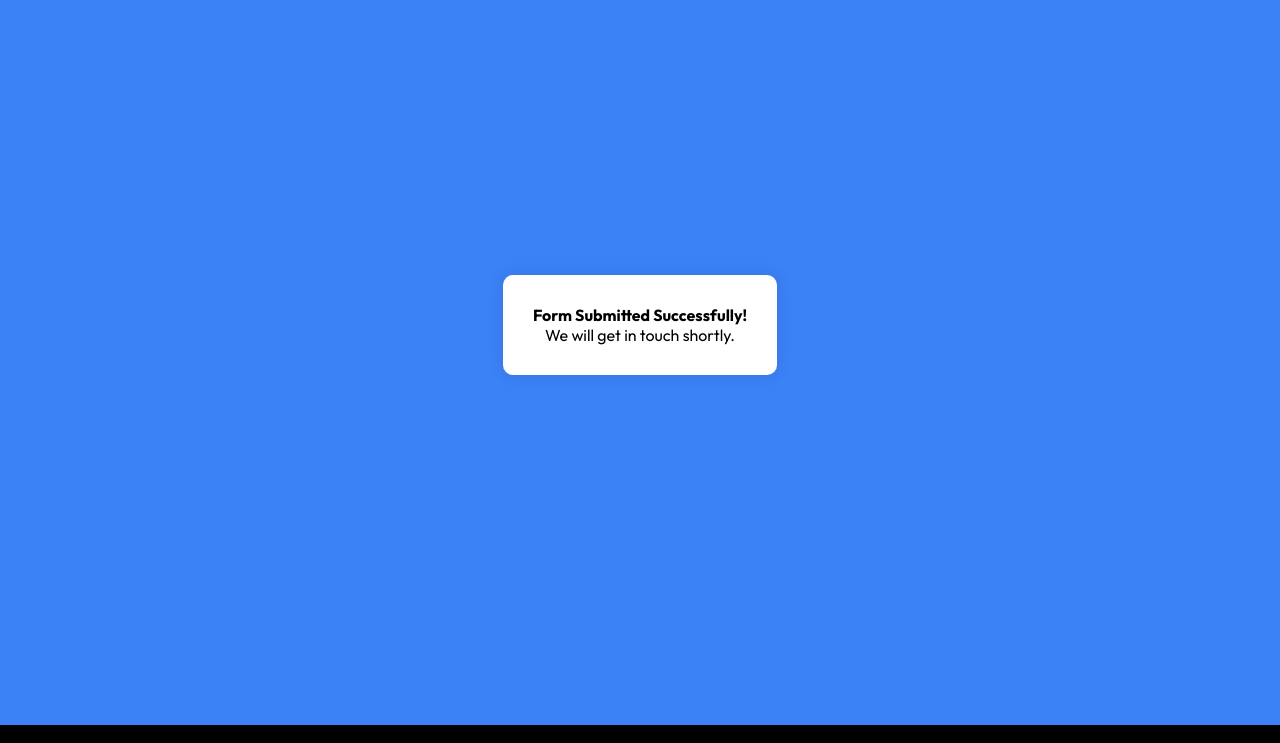
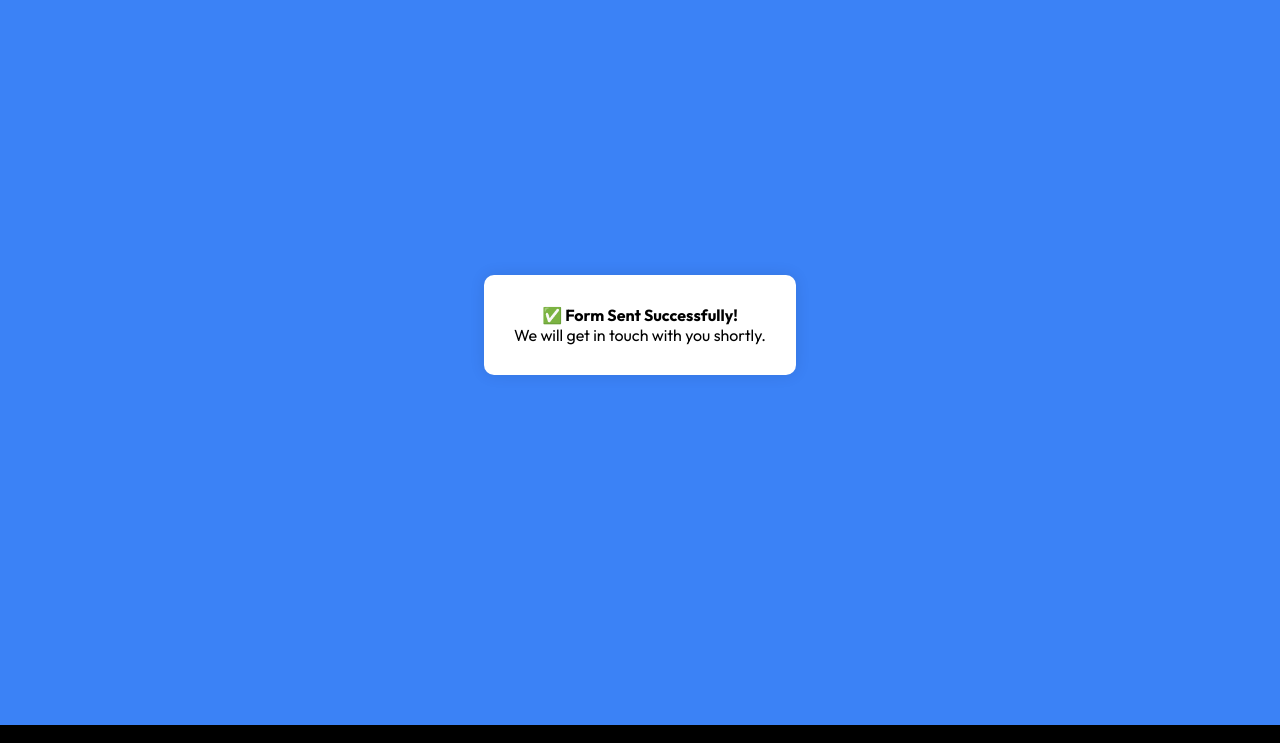
Before and after one commit to Samie-Records/Samie_Records, a plain HTML site: page thank-you-form.html in a window 1280 px wide. Shown: the part 75-818 px from the top of the page. Drawn offline with nearby package versions, Linux system fonts and the light colour scheme.

Commit message:
Add files via upload

```diff
--- a/thank-you-form.html
+++ b/thank-you-form.html
@@ -89,8 +89,8 @@
     <section class="thank-you">
       <div class="size">
         <div class="box">
-          <h1>Form Submitted Successfully!</h1>
-          <p>We will get in touch shortly.</p>
+          <h1>✅ Form Sent Successfully!</h1>
+          <p>We will get in touch with you shortly.</p>
           <p><strong></strong> <span id="refText"></span></p>
         </div>
       </div>
```
Also changed, not shown: form.html (+2 -1 lines).
